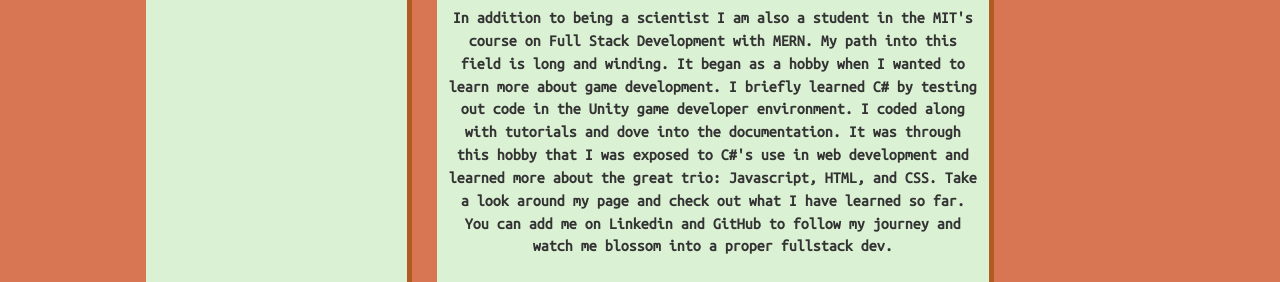
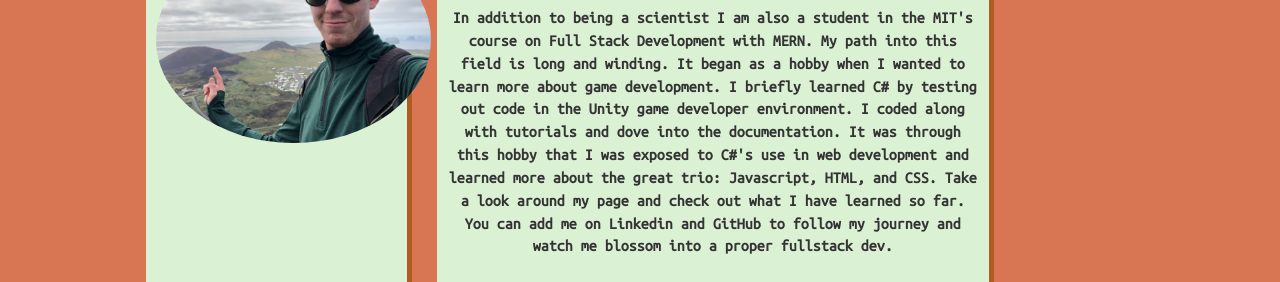
Before and after one commit to rykennedy/My-Homepage, a plain HTML site: page index.html in a window 1280 px wide. Shown: the part 442-724 px from the top of the page. Drawn offline with nearby package versions, Linux system fonts and the light colour scheme.

Commit message:
uploaded biopic6

```diff
--- a/index.html
+++ b/index.html
@@ -37,7 +37,7 @@
         <div id="bio">
             <div id="biopic" class="me">
             <h1>Welcome to my Page!</h1>
-            <img src="./HomepageImgs/Biopic6.JPG" class="selfie">
+            <img src="./HomepageImgs/Biopic6.png" class="selfie">
             </div>
 
             <div id="aboutme" class="me">
```
